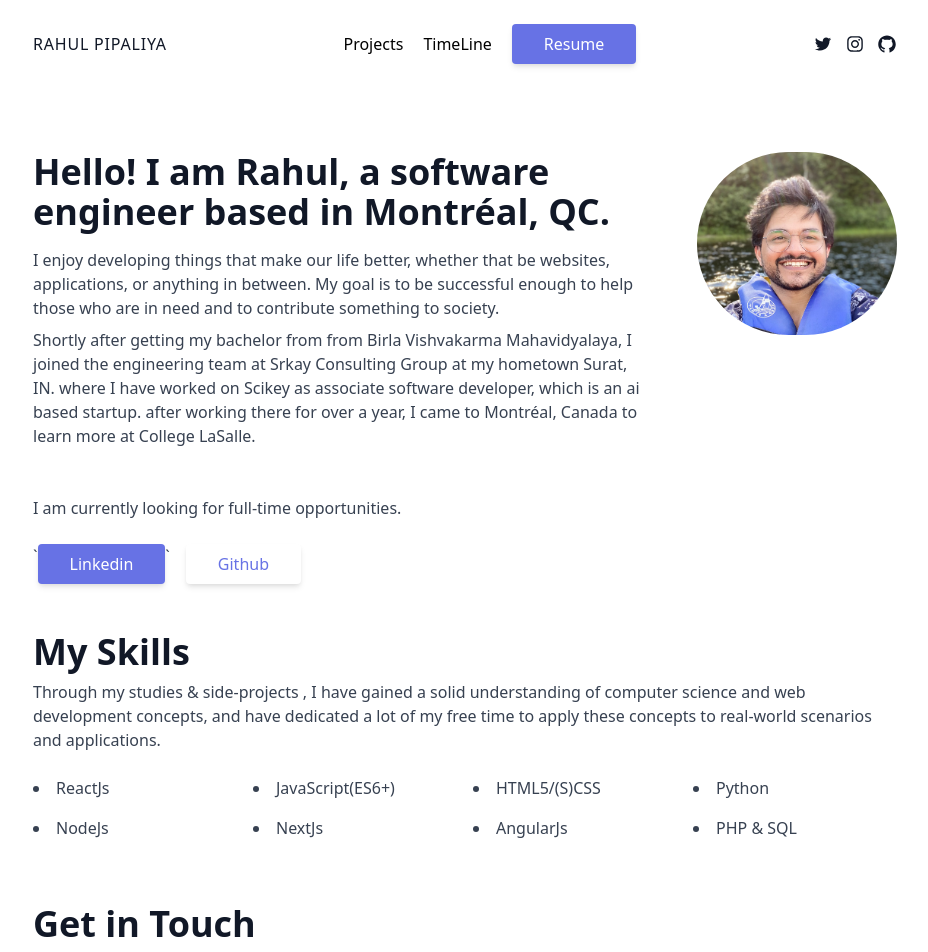
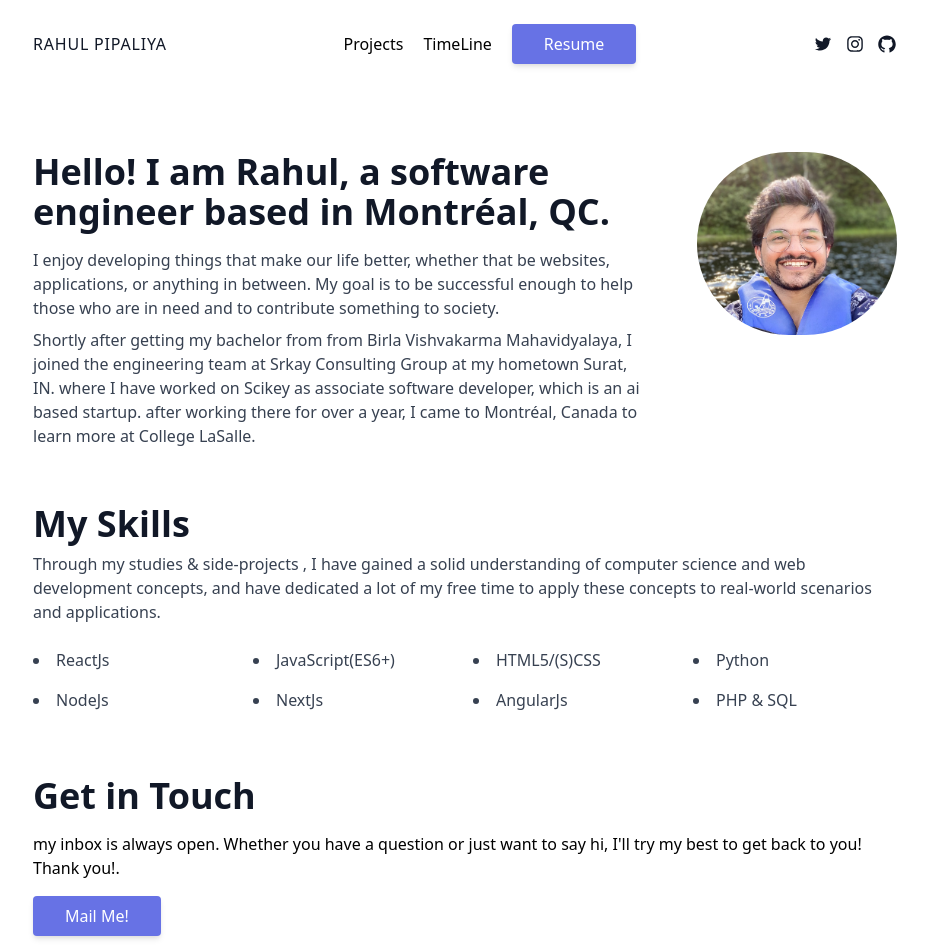
Before and after one commit to HoruScodes/rahulpipaliya-tailwind, a Next.js app: page / in a window 1280 px wide. Shown: the top 952 px of the page, without its empty margins (175-1103 px from the left). Built offline with nearby package versions, Linux system fonts and the light colour scheme.

Commit message:
got the job :)

```diff
--- a/components/Hero.js
+++ b/components/Hero.js
@@ -26,11 +26,10 @@ export const Hero = () => {
               working there for over a year, I came to Montréal, Canada to learn
               more at College LaSalle.
             </p>
-            <p className="mt-12">
+            {/* <p className="mt-12">
               I am currently looking for full-time opportunities.
             </p>
             <div className="mt-6 space-y-3 md:space-y-0 md:space-x-4 md:flex ">
-              `
               <Button
                 color="primary"
                 href="https://www.linkedin.com/in/rahulpipaliya/"
@@ -38,7 +37,6 @@ export const Hero = () => {
               >
                 Linkedin
               </Button>
-              `
               <Button
                 color="secondary"
                 href="https://github.com/horuscodes"
@@ -46,7 +44,7 @@ export const Hero = () => {
               >
                 Github
               </Button>
-            </div>
+            </div> */}
           </div>
         </div>
         <div className="flex-shrink-0 mt-12 lg:px-4 lg:mt-0">
@@ -90,8 +88,7 @@ export const Hero = () => {
         </h1>
         <div className="flex flex-col  flex-start">
           <p className="my-4">
-            I am currently looking for full-time/Internship opportunities , my
-            inbox is always open. Whether you have a question or just want to
+            my inbox is always open. Whether you have a question or just want to
             say hi, I'll try my best to get back to you! Thank you!.
           </p>
           <div className="space-y-3 md:space-y-0 md:space-x-4 md:flex">
```
